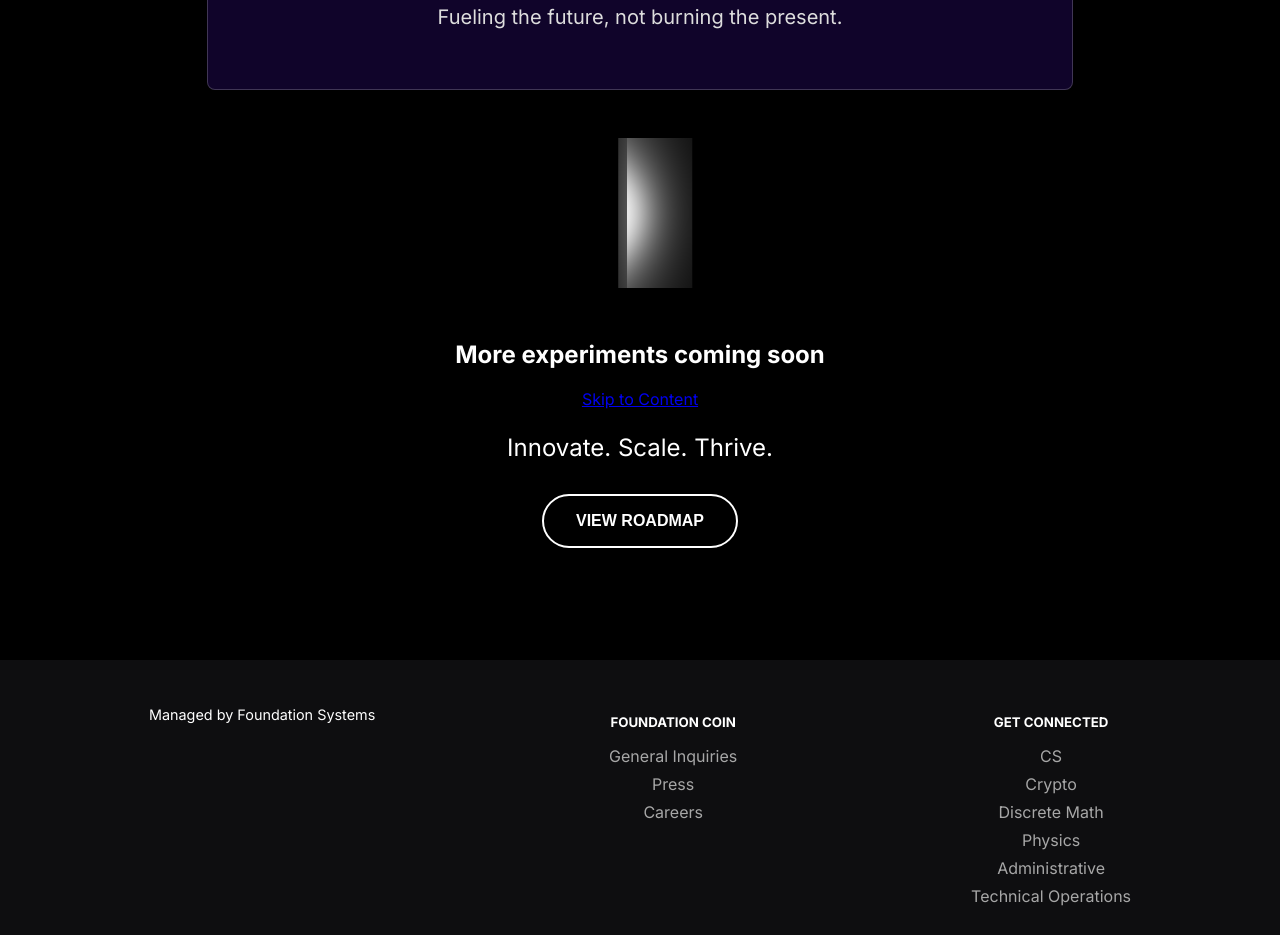
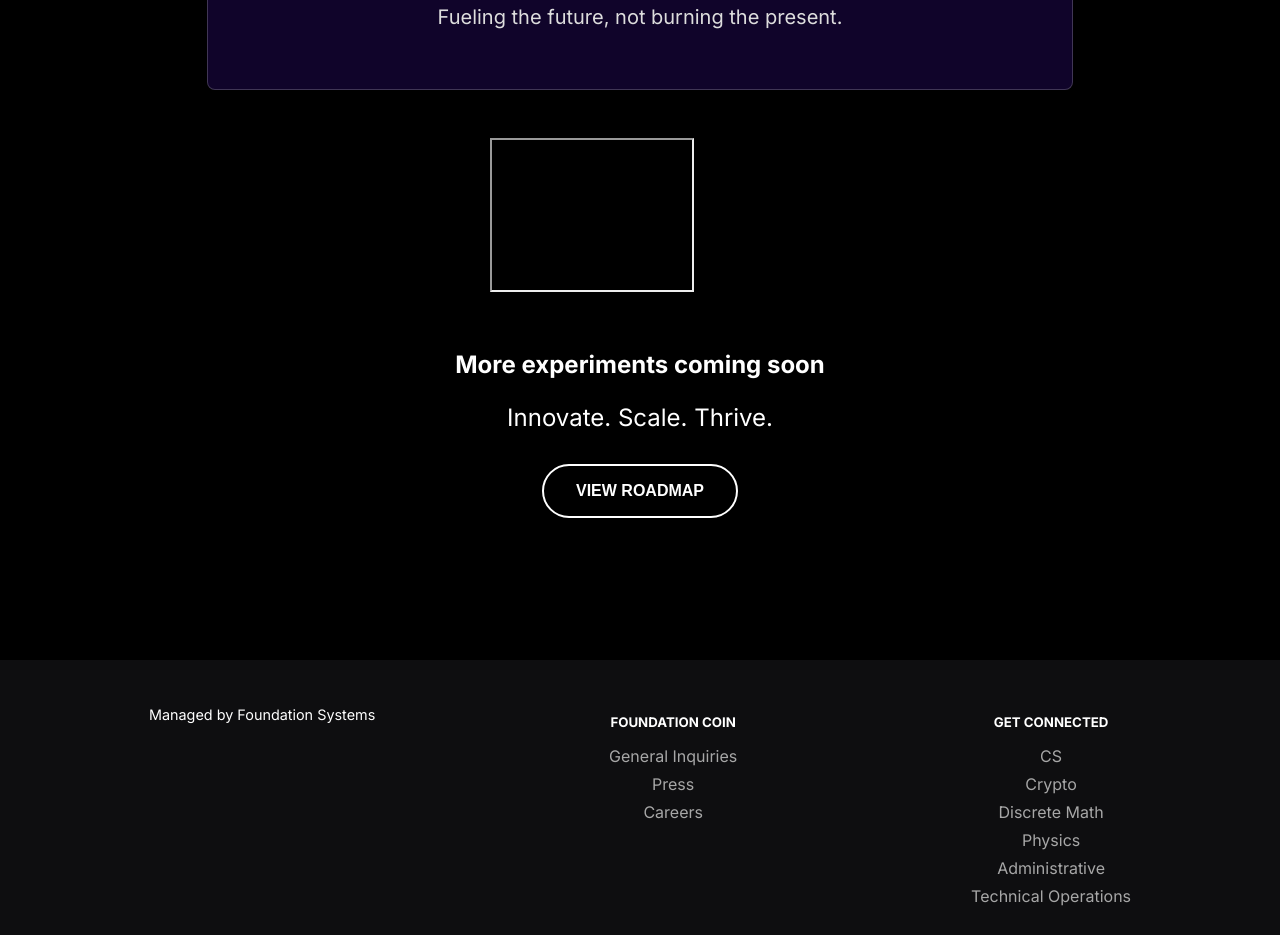
Before and after one commit to Halcyox/Foundation-Coin, a React (Create React App) app in the folder foundation-coin/: page / in a window 1280 px wide. Shown: the part 1980-2915 px from the top of the page. Built offline with nearby package versions, Linux system fonts and the light colour scheme.

Commit message:
code finished mostly, sans image

```diff
--- a/foundation-coin/src/components/Hero/Hero.jsx
+++ b/foundation-coin/src/components/Hero/Hero.jsx
@@ -66,7 +66,7 @@ const Hero = () => {
 
       <div className={styles.contentBox}>
         <h2>More experiments coming soon</h2>
-        <a href="#content" className={styles.skipToContent}>Skip to Content</a>
+        {/* <a href="#content" className={styles.skipToContent}>Skip to Content</a> */}
           <p className={styles.subtitle}>
             Innovate. Scale. Thrive.
           </p>
--- a/foundation-coin/src/components/Monolith/Monolith.jsx
+++ b/foundation-coin/src/components/Monolith/Monolith.jsx
@@ -45,7 +45,7 @@ const SpinningMonolith = ({ position, children }) => {
       onPointerOver={() => handleHover(true)}
       onPointerOut={() => handleHover(false)}
     >
-      <boxGeometry args={[4, 9, 1]} />
+      <boxGeometry args={[2.4, 5.4, 0.6]} />
       <meshStandardMaterial color="silver" metalness={1} roughness={0.2} />
 
       {/* This HTML element will overlay the 3D canvas */}
@@ -60,7 +60,10 @@ const SpinningMonolith = ({ position, children }) => {
 
 const MonolithScene = ({ position, children }) => {
   return (
-    <Canvas shadows>
+    <Canvas
+      style={{ width: '100%', height: '20vh' }} // Set the canvas size here
+      camera={{ fov: 50, near: 0.1, far: 1000, position: [0, 0, 0] }} // Adjust the camera properties
+    shadows>
       <ambientLight intensity={0.1} />
       <spotLight intensity={5000} angle={1} penumbra={0.2} position={[0, 0, 5]} castShadow />
       <SpinningMonolith position={position}>
```
